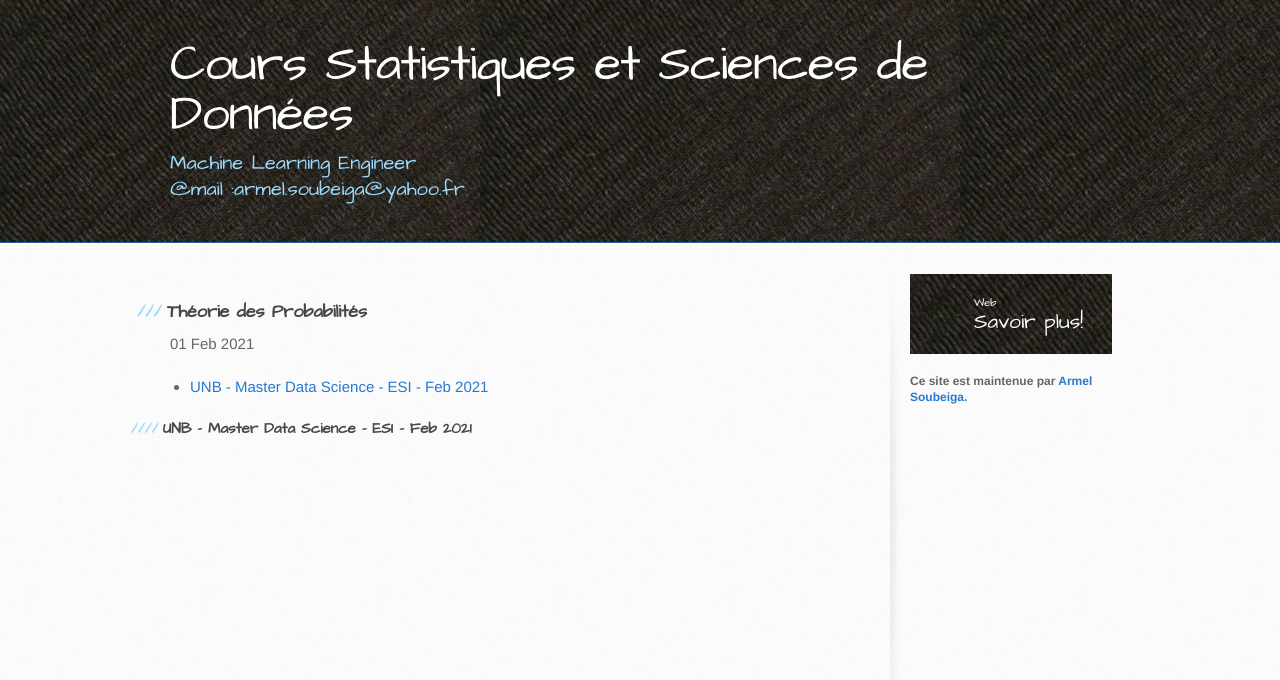
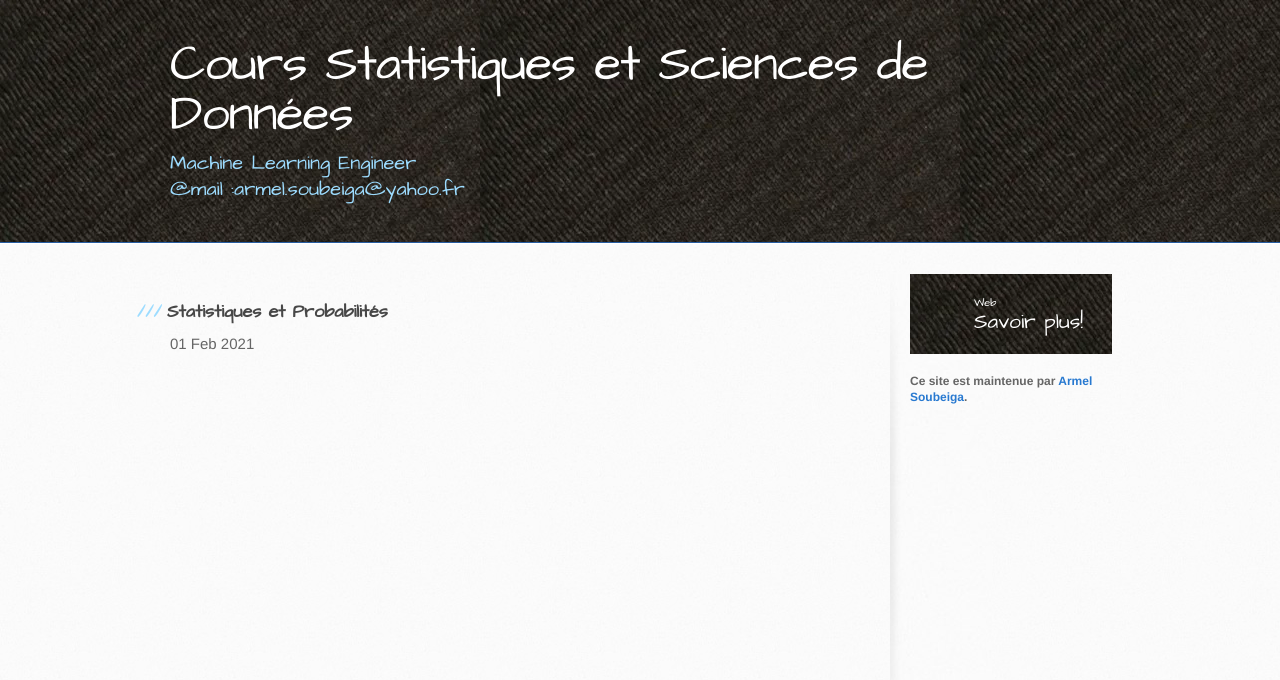
Before and after one commit to armelsoubeiga/Cours, a Jekyll site: the page built from statsprob/_posts/2014-04-06-Théorie-des-Probabilités.md, in a window 1280 px wide. Shown: the top 680 px of the page. Built offline with Jekyll 4.4.1, drawn with Linux system fonts in a browser that asks for light colours.

Commit message:
Update 2014-04-06-Théorie-des-Probabilités.md

```diff
--- a/statsprob/_posts/2014-04-06-Théorie-des-Probabilités.md
+++ b/statsprob/_posts/2014-04-06-Théorie-des-Probabilités.md
@@ -1,9 +1,11 @@
 ---
 layout: post
 title:  "Théorie des Probabilités"
-date:   02/2021
+title: "Statistiques et Probabilités"
+date: 2021-02-01
+formation: "UNB - Master Data Science - ESI"
+year: 2021
+category: "theoryofprobability"
 ---
 
 {% include toc.md %}
-
-#### UNB - Master Data Science - ESI - Feb 2021
```
